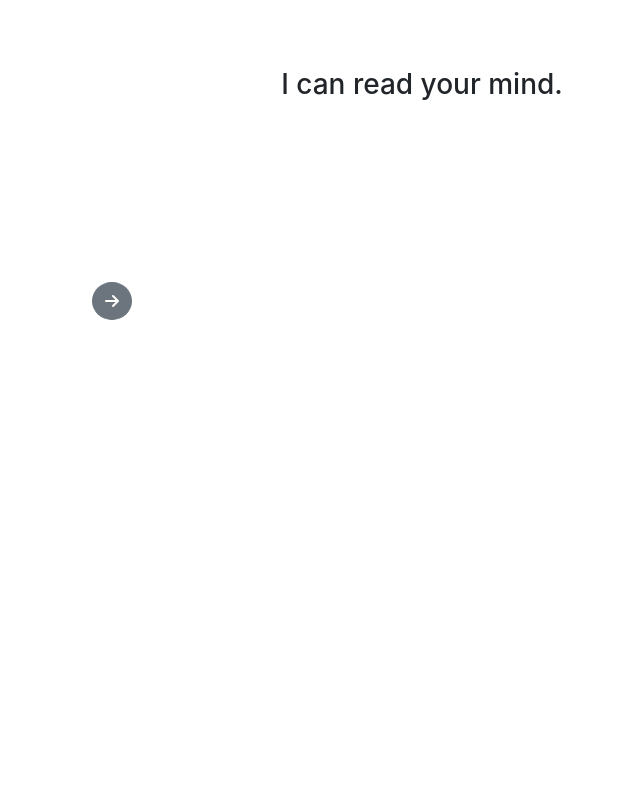
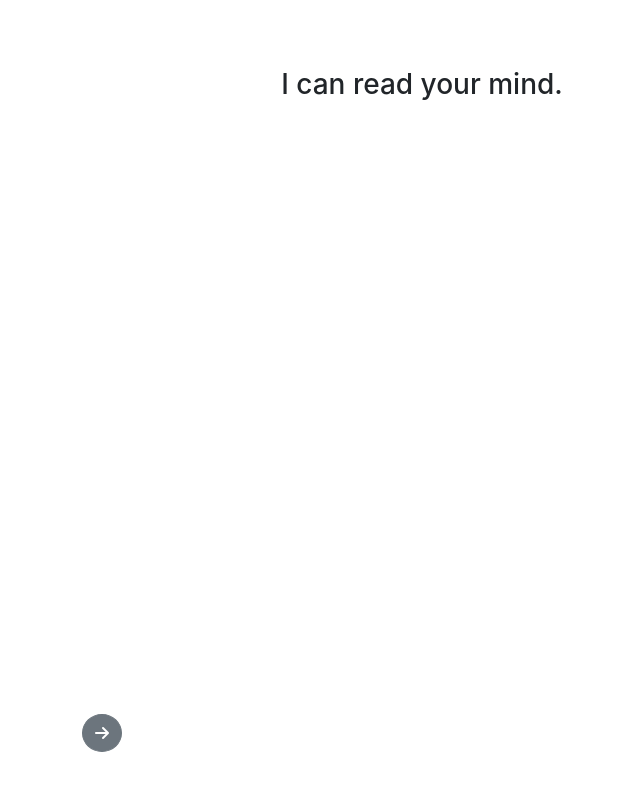
Before and after one commit to dreesehudson/mind-reader, a plain HTML site: page index.html in a window 1280 px wide. Shown: the whole page, without its empty margins (218-858 px from the left). Drawn offline with nearby package versions, Linux system fonts and the light colour scheme.

Commit message:
move buttons to footer

```diff
--- a/css/style.css
+++ b/css/style.css
@@ -0,0 +1,6 @@
+footer {
+    background-color:white;
+    position: absolute;
+    bottom: -20;
+    width: 100%;
+}
--- a/index.html
+++ b/index.html
@@ -14,6 +14,8 @@
     <!-- Font Awesome Link -->
     <script src="https://kit.fontawesome.com/3e3b3c78b6.js" crossorigin="anonymous"></script>
 
+    <!-- Local CSS -->
+    <link rel="stylesheet" href="css/style.css">
 </head>
 
 <body onload="init()">
@@ -33,6 +35,12 @@
                             <p id="example" class="card-text text-center" style="visibility: hidden;"> Example Text</p>
                         </div>
                     </div>
+                </div>
+            </div>
+        </div>
+    </div>
+    <footer class="fixed-bottom">
+        <div class="container-fluid bg-white">
             <div class="row my-5">
                 <div class="col">
                     <p id="instruction" class="card-text text-center" style="visibility: hidden;"> instructions
@@ -51,10 +59,7 @@
                 </div>
             </div>
         </div>
-            </div>
-        </div>
-    </div>
-
+    </footer>
 
     <!-- Optional JavaScript -->
     <!-- jQuery first, then Popper.js, then Bootstrap JS -->
```
Lines whose indentation alone changed are shown as unchanged.
